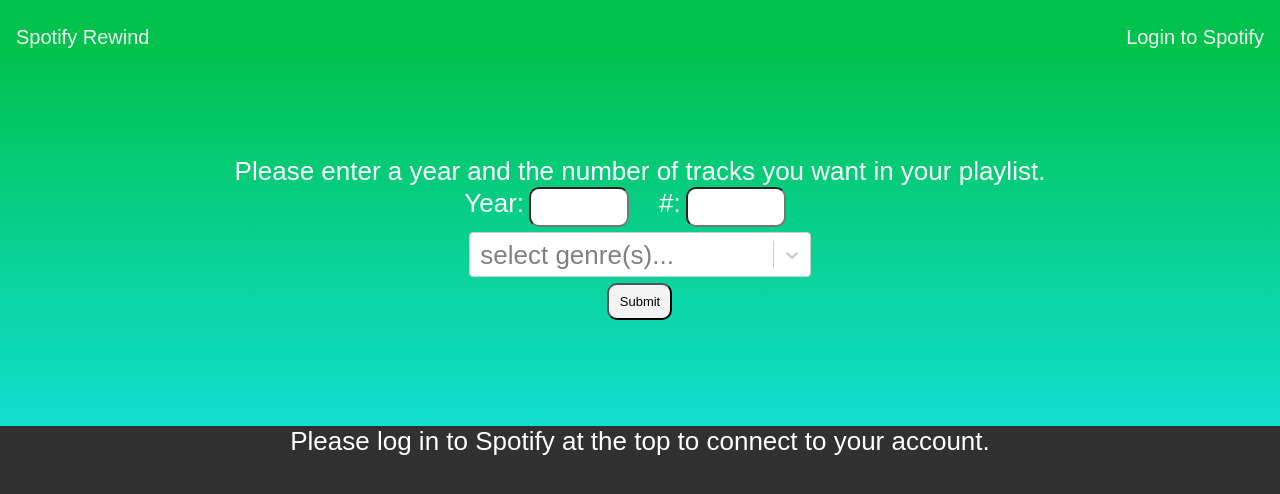
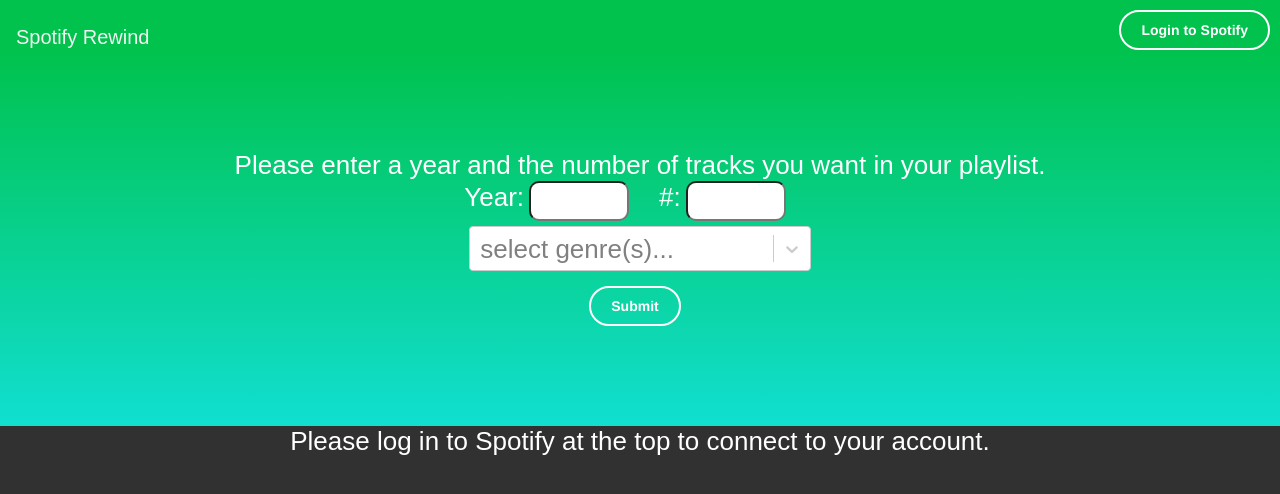
Before and after one commit to aditib13/spotify-rewind, a React app: page / in a window 1280 px wide. Built offline with nearby package versions, Linux system fonts and the light colour scheme.

Commit message:
style changes

```diff
--- a/src/InputPlaylistCriteria.css
+++ b/src/InputPlaylistCriteria.css
@@ -39,15 +39,19 @@
 }
 
 .Submit {
-  width: 65px;
-  background-color: rgb(243, 243, 243);
-  border-radius: 10px;
-  color: black;
-  padding: 9px;
-  text-align: center;
+  height: 40px;
+  line-height: 36px;
+  border: 2px solid white;
+  background-color: transparent;
+  color: white;
   text-decoration: none;
-  display: inline-block;
-  font-size: 13px;
+  border-radius: 20px;
+  padding: 0 20px;
+  font-family: Helvetica Neue,Helvetica,sans-serif;
+  font-weight: 700;
+  font-size: 14px;
+  margin-top: 10px;
+  margin-right: 10px;
   cursor: pointer;
 }
 
@@ -112,3 +116,21 @@
   margin-inline-start: 0px;
   margin-inline-end: 0px;
 }
+
+.column .topnav button {
+  float: right;
+  height: 40px;
+  line-height: 36px;
+  border: 2px solid white;
+  background-color: #00c24d;
+  color: white;
+  text-decoration: none;
+  border-radius: 20px;
+  padding: 0 20px;
+  font-family: Helvetica Neue,Helvetica,sans-serif;
+  font-weight: 700;
+  font-size: 14px;
+  margin-top: 10px;
+  margin-right: 10px;
+  cursor: pointer;
+}
--- a/src/InputPlaylistCriteria.js
+++ b/src/InputPlaylistCriteria.js
@@ -110,7 +110,7 @@
       <div className="row">
         <div className="topnav">
           <a className="left" href="/">Spotify Rewind</a>
-          <a className="right" onClick={login}>{loginMessage}</a>
+          <button className="right" onClick={login}>{loginMessage}</button>
         </div>
         <div className="top">
           <p>Please enter a year and the number of tracks you want in your playlist.</p>
```
Also changed, not shown: TODO.md (+7 -0 lines).
